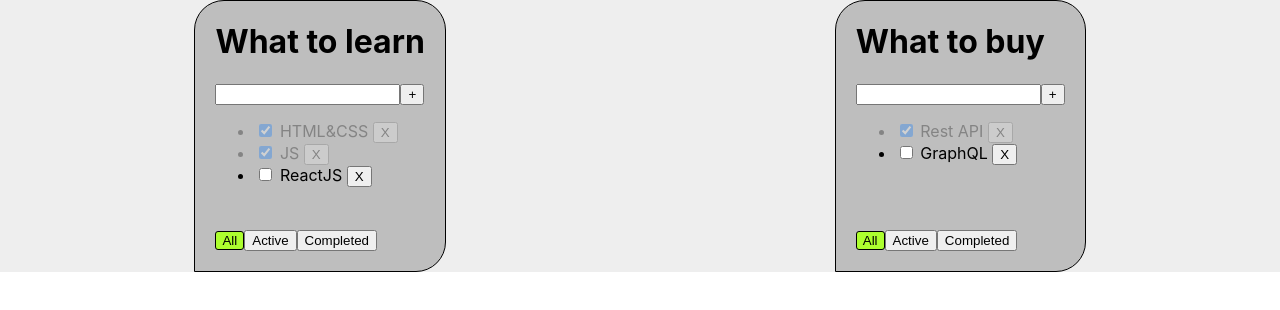
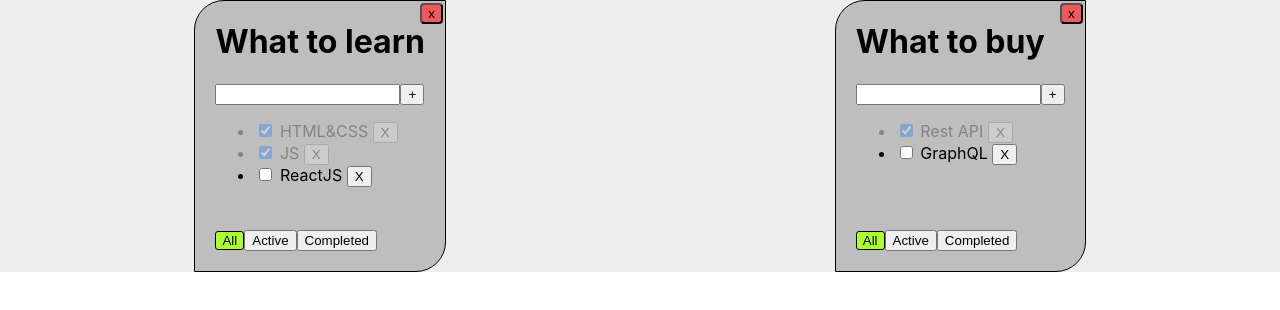
Before and after one commit to pdxserg/todolist_new, a React (Create React App) app: page / in a window 1280 px wide. Shown: the top 310 px of the page. Built offline with nearby package versions, Linux system fonts and the light colour scheme.

Commit message:
add remove todolist button +styly

```diff
--- a/src/App.css
+++ b/src/App.css
@@ -11,7 +11,7 @@
     position: relative;
     border: 1px solid;
     padding: 0 20px 20px;
-    border-radius: 30px 30px 30px 0;
+    border-radius: 30px 0 30px 0;
     background-color: #bebebe;
     min-height: 250px;
     min-width: 200px;
@@ -37,7 +37,13 @@
 .is-done {
     opacity: 0.3;
 }
-
+.remove-todolist-button{
+    position: absolute;
+    top:2px;
+    right: 2px;
+    background-color: rgb(239, 89, 89);
+    border-radius: 4px;
+}
 .foter-buttons {
     position: absolute;
     bottom: 20px;
--- a/src/Todolist.tsx
+++ b/src/Todolist.tsx
@@ -50,7 +50,9 @@ export const Todolist = ({title, tasks, removeTask, addTask, changeStatus, filte
 
 	return (
 		<div className={'todolist'}>
+			<button className={"remove-todolist-button"}>x</button>
 			<h1>{title}</h1>
+
 			<div>
 				<input
 					className={error ? "error" : ""}
@@ -68,10 +70,10 @@ export const Todolist = ({title, tasks, removeTask, addTask, changeStatus, filte
 					? <p> Nothing here </p>
 					: tasks.map(task => {
 						const changeTaskStatusHendler = (e: ChangeEvent<HTMLInputElement>) => {
-							changeStatus(todolId,task.id, e.currentTarget.checked)
+							changeStatus(todolId, task.id, e.currentTarget.checked)
 						}
 						return <li key={task.id}
-						className={task.isDone ? 'is-done': ""}>
+						           className={task.isDone ? 'is-done' : ""}>
 							<input type="checkbox" checked={task.isDone} onChange={changeTaskStatusHendler}/>
 							<span> {task.title} </span>
 							<Button onClick={() => removeTask(todolId, task.id)} title={"X"}/>
@@ -82,15 +84,15 @@ export const Todolist = ({title, tasks, removeTask, addTask, changeStatus, filte
 
 
 			</ul>
-			<div className={"foter-buttons"} >
+			<div className={"foter-buttons"}>
 				<Button title={"All"}
-				        onClick={() => filterTasks(todolId,"ALL")}
+				        onClick={() => filterTasks(todolId, "ALL")}
 				        className={filter === "ALL" ? 'active-filter' : ""}/>
 				<Button title={"Active"}
-				        onClick={() => filterTasks(todolId,"ACTIVE")}
-						className={filter === "ACTIVE" ? 'active-filter' : ""}/>
+				        onClick={() => filterTasks(todolId, "ACTIVE")}
+				        className={filter === "ACTIVE" ? 'active-filter' : ""}/>
 				<Button title={"Completed"}
-				        onClick={() => filterTasks(todolId,"COMPLITED")}
+				        onClick={() => filterTasks(todolId, "COMPLITED")}
 				        className={filter === "COMPLITED" ? 'active-filter' : ""}/>
 			</div>
 
```
